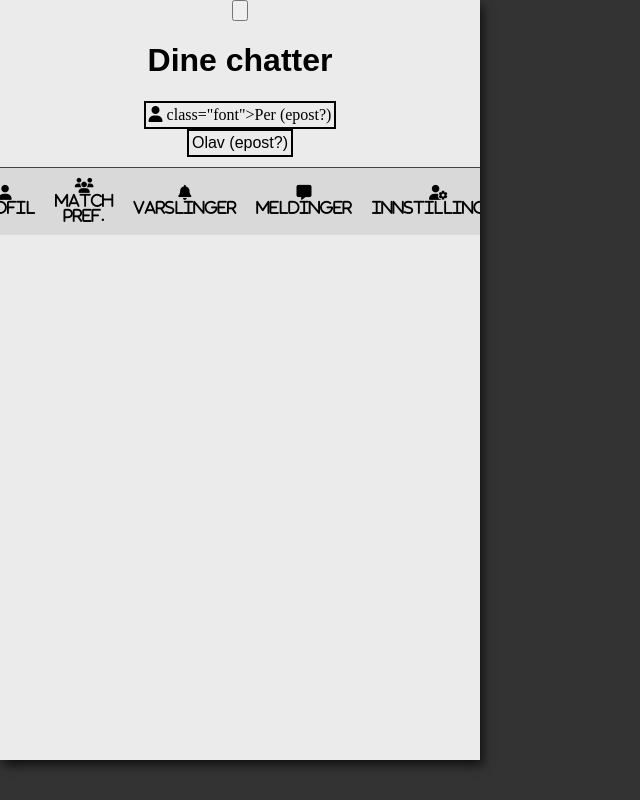
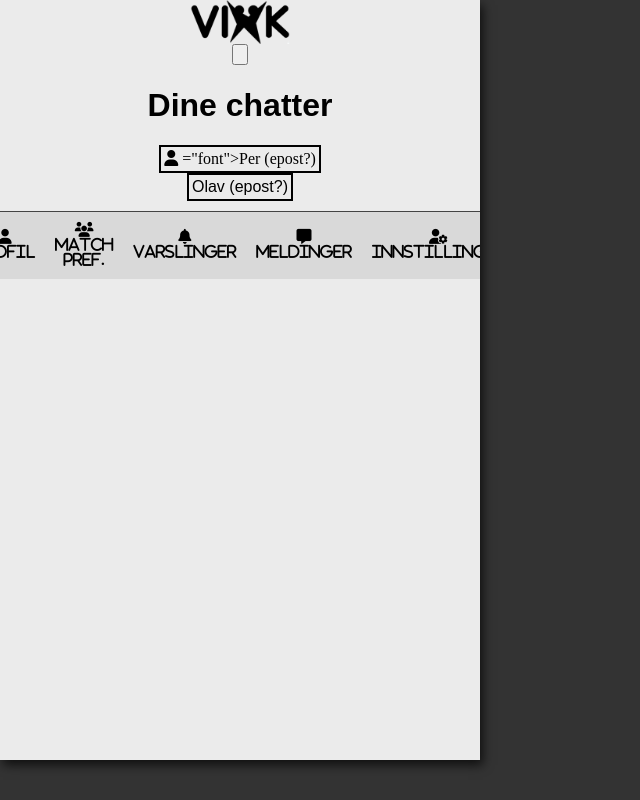
Before and after one commit to Gruppe-6B/IS-104, a plain HTML site: page docs/Chatlist.html in a window 1280 px wide. Shown: the whole page, without its empty margins (0-640 px from the left). Drawn offline with Linux system fonts and the light colour scheme; some icons are missing.

Commit message:
La til logo, og forsøkte å fikse font til navn i chatlist

```diff
--- a/docs/Chatlist.html
+++ b/docs/Chatlist.html
@@ -10,6 +10,7 @@
 </head>
 <body>
     <div class="container">
+        <img src="img/247103202_1038603346966777_4749167084376452329_n.jpg" width="100px;"></a>
         <button onclick="history.back()">
              <i class="fa arrow-left"></i>
         </button>
@@ -20,7 +21,7 @@
         <!Forslag fra: https://www.w3schools.com/js/tryit.asp?filename=tryjs_dom_table_createcaption>
         <table id="Chat 1" style="border: 2px solid black">
             <tr>
-                <td> <i class="fa fa-user"></i> class="font">Per (epost?)</td>
+                <td> <i class="fa fa-user"></i> <class>="font">Per (epost?)</class></td>
             </tr>
         </table>
         <table id="Chat 2" style="border: 2px solid black">
```
